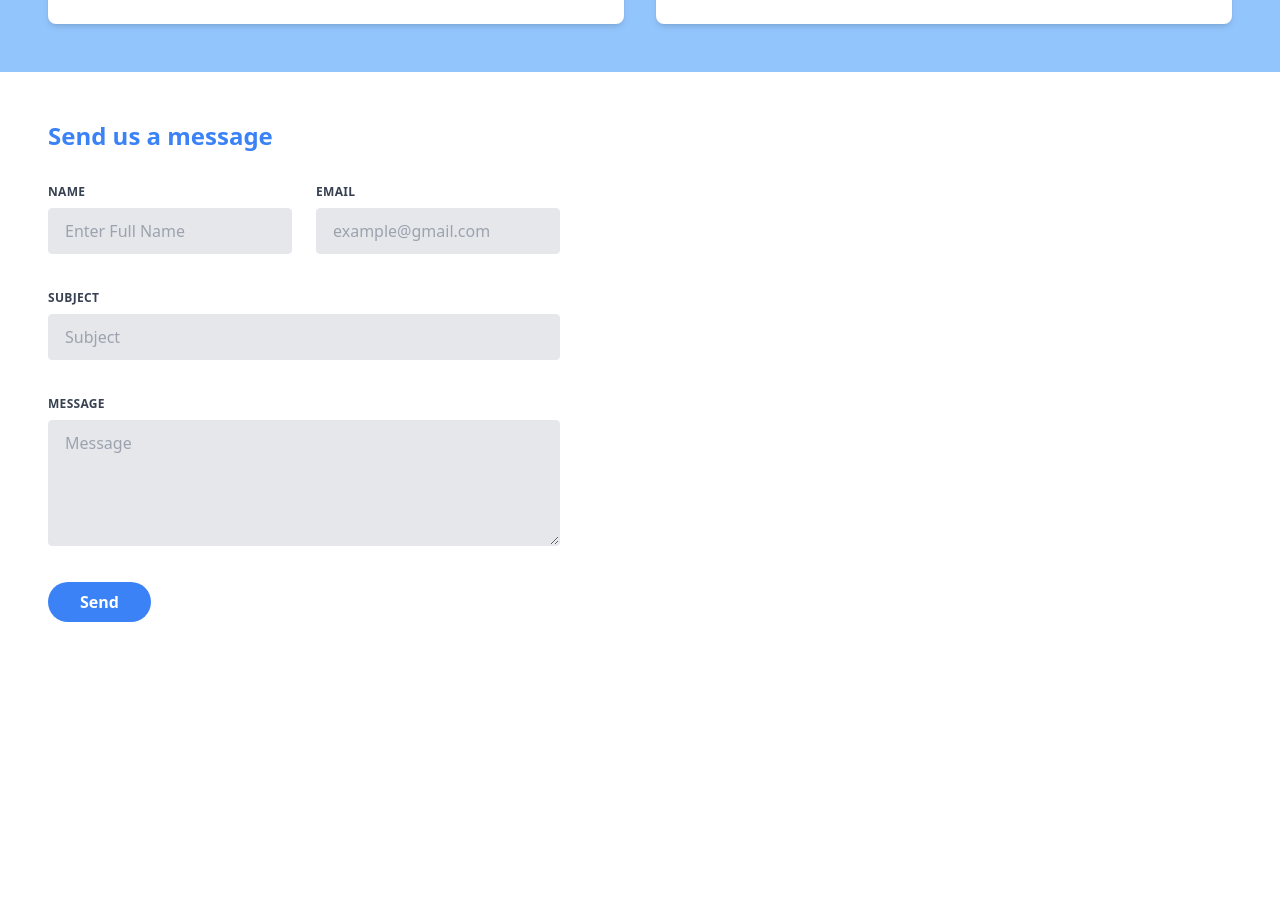
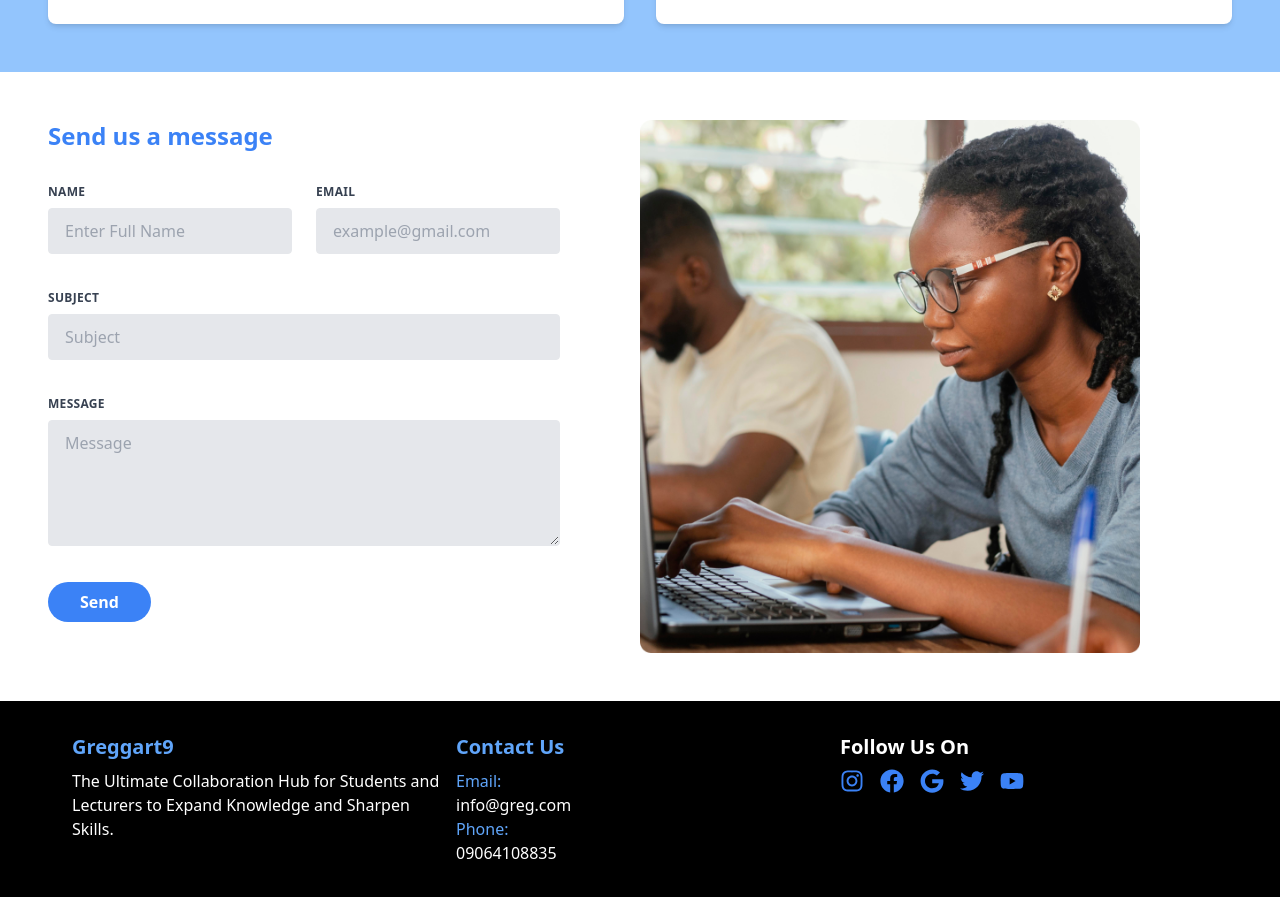
Before and after one commit to Dev-180Memes/greg-schools, a Next.js app: page / in a window 1280 px wide. Shown: the part 2222-3119 px from the top of the page. Before the commit the page ends 2892 px from the top, so only its background shows below. Built offline with nearby package versions, Linux system fonts and the light colour scheme.

Commit message:
chore: Update npm dependencies and add Footer component

```diff
--- /dev/null
+++ b/src/components/Footer.tsx
@@ -0,0 +1,34 @@
+import React from 'react';
+import { FaFacebook, FaInstagram, FaGoogle, FaTwitter, FaYoutube } from 'react-icons/fa';
+
+const Footer: React.FC = () => {
+  return (
+    <footer className="py-8 px-6 md:px-12 bg-black text-white">
+      <div className="container mx-auto px-6">
+        <div className="flex flex-col md:flex-row justify-between items-start md:items-start gap-4">
+          <div className="mb-6 md:mb-0 md:w-1/3">
+            <h3 className="text-xl font-bold mb-2 text-blue-400">Greggart9</h3>
+            <p>The Ultimate Collaboration Hub for Students and Lecturers to Expand Knowledge and Sharpen Skills.</p>
+          </div>
+          <div className="mb-6 md:mb-0 md:w-1/3">
+            <h3 className="text-xl font-bold mb-2 text-blue-400">Contact Us</h3>
+            <p><span className="text-blue-400">Email:</span><br /> info@greg.com</p>
+            <p><span className="text-blue-400">Phone:</span><br /> 09064108835</p>
+          </div>
+          <div className="md:w-1/3">
+            <h3 className="text-xl font-bold mb-2">Follow Us On</h3>
+            <div className="flex space-x-4">
+              <a href="#" className="text-blue-500"><FaInstagram size={24} /></a>
+              <a href="#" className="text-blue-500"><FaFacebook size={24} /></a>
+              <a href="#" className="text-blue-500"><FaGoogle size={24} /></a>
+              <a href="#" className="text-blue-500"><FaTwitter size={24} /></a>
+              <a href="#" className="text-blue-500"><FaYoutube size={24} /></a>
+            </div>
+          </div>
+        </div>
+      </div>
+    </footer>
+  );
+}
+
+export default Footer;
--- a/src/pages/index.tsx
+++ b/src/pages/index.tsx
@@ -1,5 +1,6 @@
 import React from 'react';
 import Navbar from '@/components/Navbar';
+import Footer from '@/components/Footer';
 import Link from 'next/link';
 import Image from 'next/image';
 
@@ -150,7 +151,7 @@ const Home: React.FC = () => {
           </div>
           <div className="md:w-1/2 flex justify-center items-center mb-8 md:mb-0">
             <div className="grid grid-cols-1 md:grid-cols-2 gap-[30px]">
-              <div className="flex flex-col items-start">
+              <div className="flex flex-col items-center md:items-start">
                 <div className="bg-blue-400 rounded-lg p-4">
                   <Image
                     src={"/images/resources.png"}
@@ -161,7 +162,7 @@ const Home: React.FC = () => {
                 </div>
                 <p className="text-gray-700 mt-2">Upload Materials</p>
               </div>
-              <div className="flex flex-col items-start">
+              <div className="flex flex-col items-center md:items-start">
                 <div className="bg-yellow-400 rounded-lg p-4">
                   <Image
                     src={"/images/questions.png"}
@@ -172,7 +173,7 @@ const Home: React.FC = () => {
                 </div>
                 <p className="text-gray-700 mt-2">Access Past Questions</p>
               </div>
-              <div className="flex flex-col items-start">
+              <div className="flex flex-col items-center md:items-start">
                 <div className="bg-pink-400 rounded-lg p-4">
                   <Image
                     src={"/images/universities.png"}
@@ -184,7 +185,7 @@ const Home: React.FC = () => {
                 </div>
                 <p className="text-gray-700 mt-2">Study Resources</p>
               </div>
-              <div className="flex flex-col items-start">
+              <div className="flex flex-col items-center md:items-start">
                 <div className="bg-green-400 rounded-lg p-4">
                   <Image
                     src={"/images/universities.png"}
@@ -203,7 +204,7 @@ const Home: React.FC = () => {
 
       <section className="py-12 px-6 md:py-12 bg-blue-300">
         <div className="container mx-auto px-6">
-          <h2 className="text-center text-2xl font-bold mb-8">Testimonial</h2>
+          <h2 className="text-center text-2xl font-bold mb-8 text-white">Testimonial</h2>
           <div className="grid grid-cols-1 md:grid-cols-2 gap-8">
             <div className="bg-white p-6 rounded-lg shadow-md">
               <div className="flex items-center mb-4">
@@ -248,7 +249,8 @@ const Home: React.FC = () => {
       </section>
 
       <section className="py-12 px-6 md:py-12 bg-white">
-        <div className="container mx-auto px-6">
+        <div className="container mx-auto px-6 flex">
+          <div className="w-full md:w-1/2">
             <h2 className="text-center md:text-left text-2xl font-bold mb-8 text-blue-500">Send us a message</h2>
             <form className="w-full max-w-lg mx-auto md:mx-0">
               <div className="flex flex-wrap -mx-3 mb-6">
@@ -308,7 +310,17 @@ const Home: React.FC = () => {
               </div>
             </form>
           </div>
+          <div className="hidden md:flex w-1/2">
+            <Image
+              src="/images/student.png"
+              alt="Contact Us"
+              width={500}
+              height={500}
+            />
+          </div>
+        </div>
       </section>
+      <Footer />
     </div>
   )
 }
```
Also changed, not shown: package.json (+5 -4 lines), public/images/student.png (added), 1 other file (tests, documents, lock files or other folders). Lines whose indentation alone changed are shown as unchanged.
